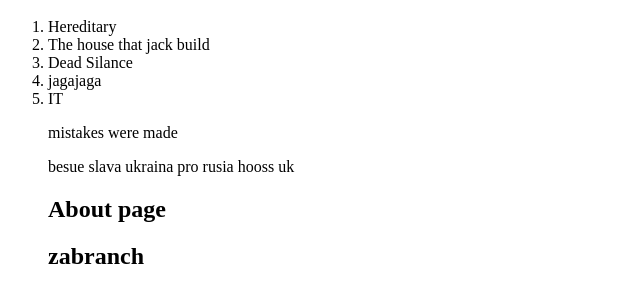
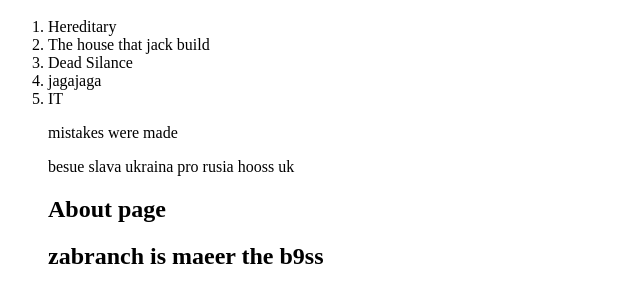
Before and after one commit to qqoupp/001, a plain HTML site: page index.html in a window 1280 px wide. Shown: the part 615-905 px from the top of the page, without its empty margins (0-640 px from the left). Drawn offline with Linux system fonts and the light colour scheme.

Commit message:
Added h2 the boss on branch maeer
I adde the boss on the list

```diff
--- a/index.html
+++ b/index.html
@@ -40,7 +40,7 @@
       <p>mistakes were made</p>
       <p>besue slava ukraina pro rusia hooss uk</p>
       <h2>About page</h2>
-      <h2>zabranch</h2>
+      <h2>zabranch is maeer the b9ss</h2>
     </ol>
   </body>
 </html>
```
